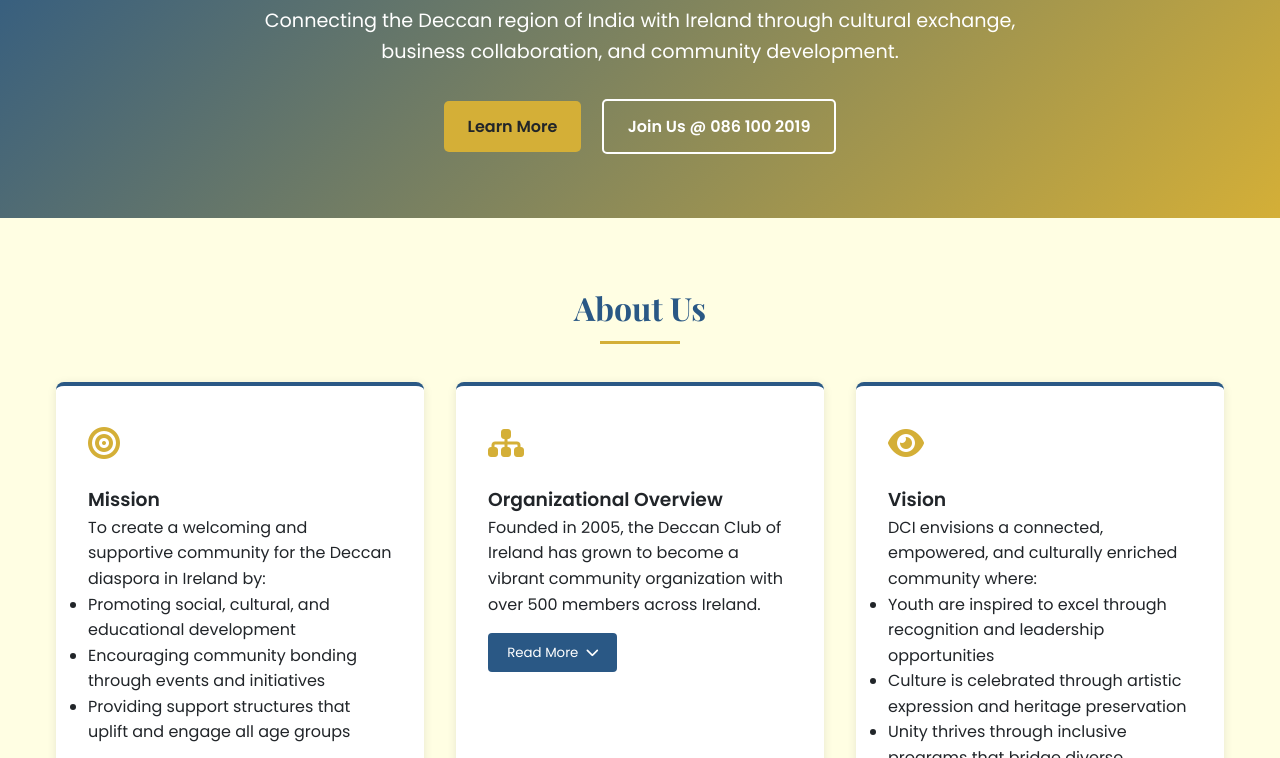
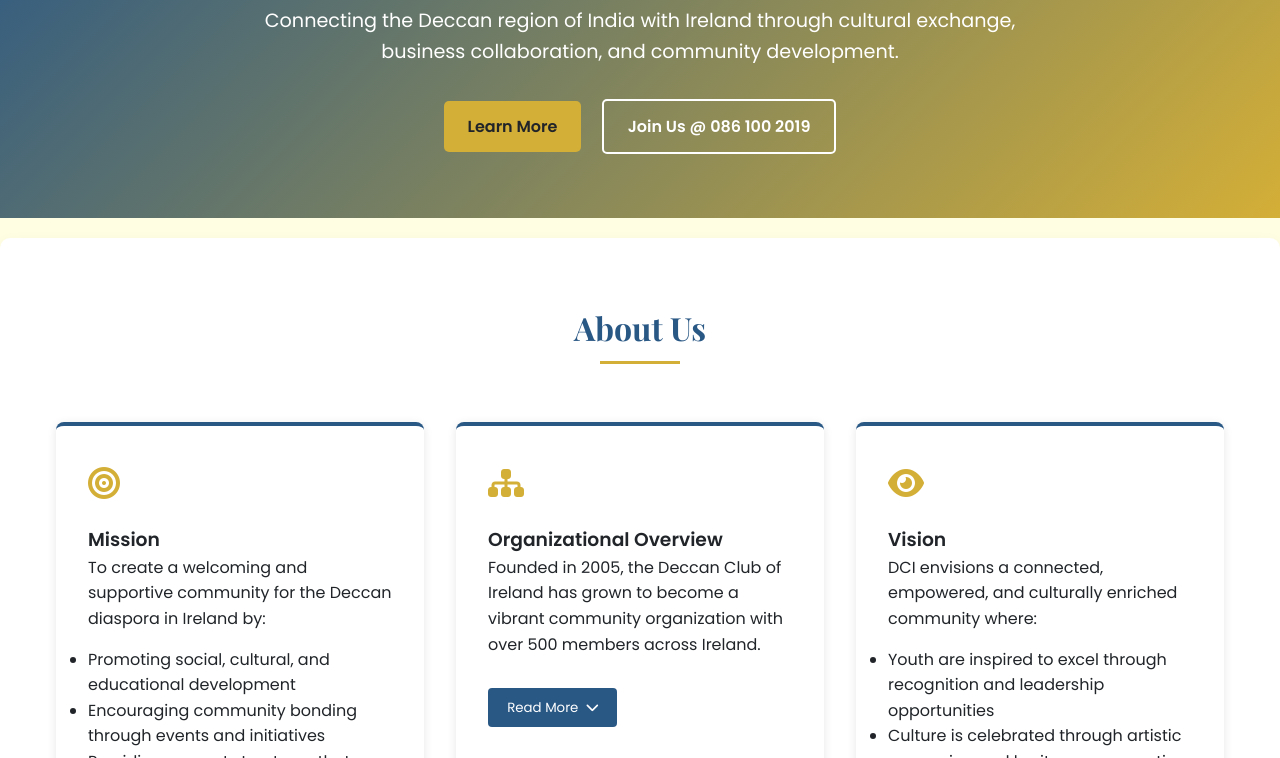
Before and after one commit to kggkhan1/deccanclubofireland23, a plain HTML site: page index.html in a window 1280 px wide. Shown: the part 901-1659 px from the top of the page. Drawn offline with nearby package versions, Linux system fonts and the light colour scheme.

Commit message:
Update index.html

```diff
--- a/index.html
+++ b/index.html
@@ -7,6 +7,12 @@
     <title>Deccan Club of Ireland | Bridging Cultures, Building Futures</title>
     <link rel="stylesheet" href="https://cdnjs.cloudflare.com/ajax/libs/font-awesome/6.0.0-beta3/css/all.min.css">
     <link href="https://fonts.googleapis.com/css2?family=Montserrat:wght@400;500;600;700&family=Playfair+Display:wght@400;700&family=Poppins:wght@300;400;600&display=swap" rel="stylesheet">
+
+        <link rel="stylesheet" href="main.css">
+    <link rel="stylesheet" href="header.css">
+    <link rel="stylesheet" href="footer.css">
+    <link rel="stylesheet" href="components.css">
+
     <style>
        :root {
     /* Primary Colors */
@@ -2499,4 +2505,5 @@
         });
     </script>
 </body>
+
 </html>
```
